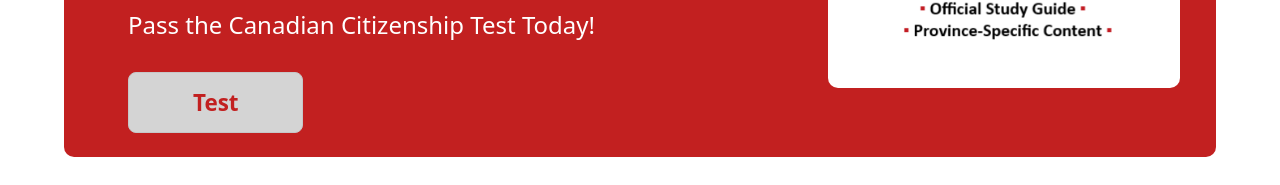
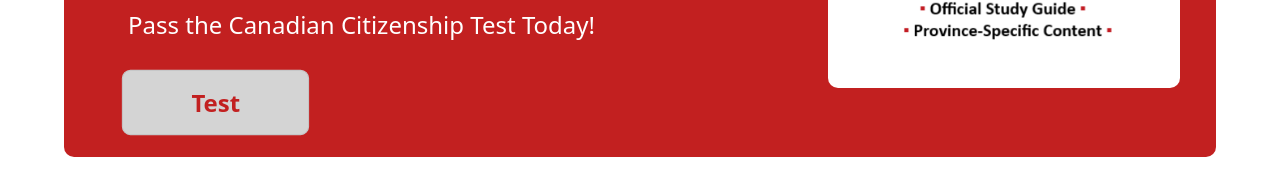
Before and after one commit to Vhkan/Canadian-Citizenship-Test, a React (Vite) app in the folder frontend/: page / in a window 1280 px wide. In both pictures the pointer is over the button "Test". Shown: the part 533-718 px from the top of the page. Built offline with nearby package versions, Linux system fonts and the light colour scheme.

Commit message:
increase the test button size by 7% on hover

```diff
--- a/frontend/src/styles/MainPage.css
+++ b/frontend/src/styles/MainPage.css
@@ -65,6 +65,11 @@ button.btn.btn-test-link {
   padding: 0.8rem 4rem;
   font-size: 1.4rem;
   background-color: #d4d4d4;
+  transition: transform 0.3s ease;
+}
+
+button.btn.btn-test-link:hover {
+  transform: scale(1.07); /* Increase the button size by 7% on hover */
 }
 
 .pass-test-navigate {
```
